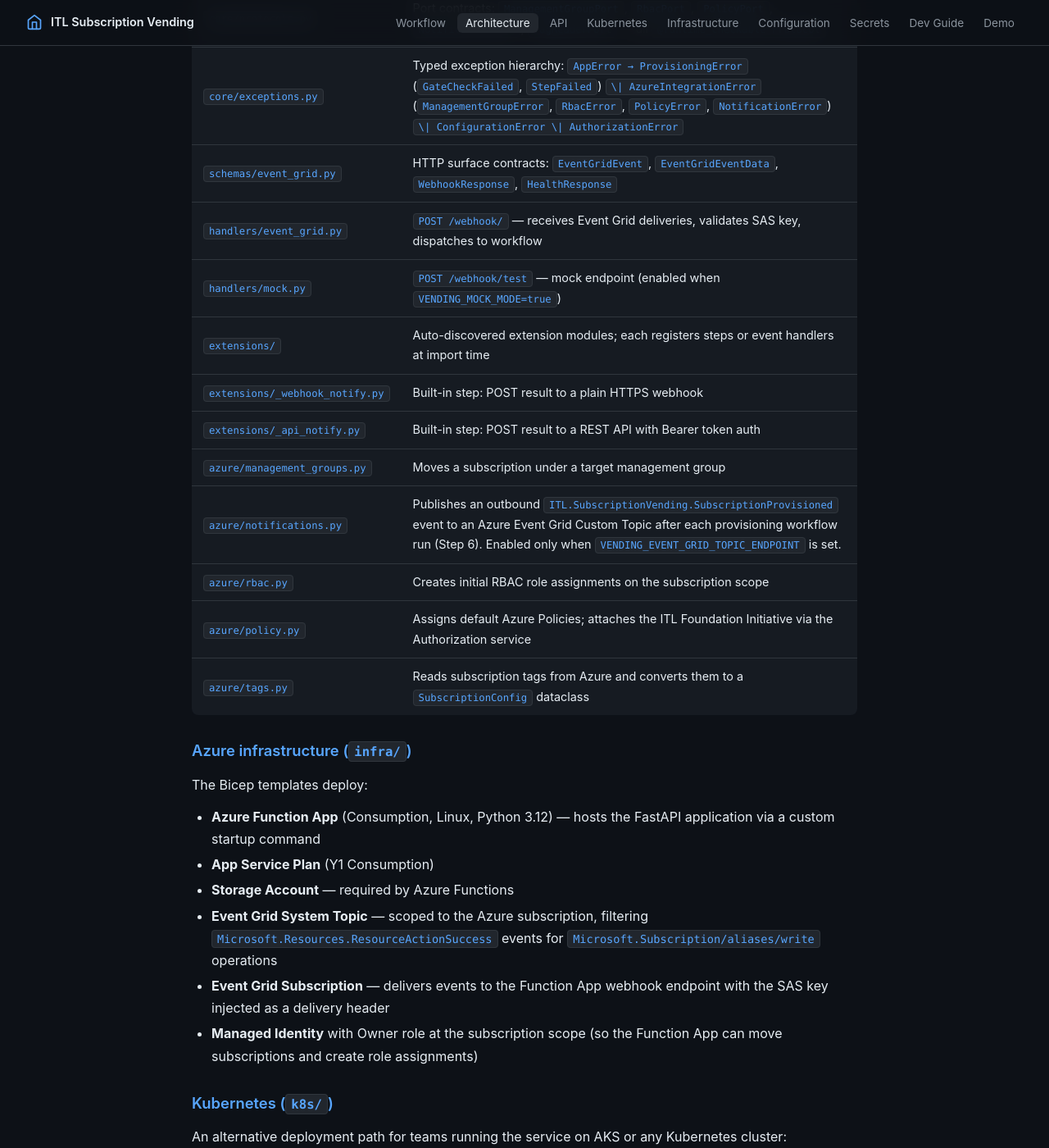
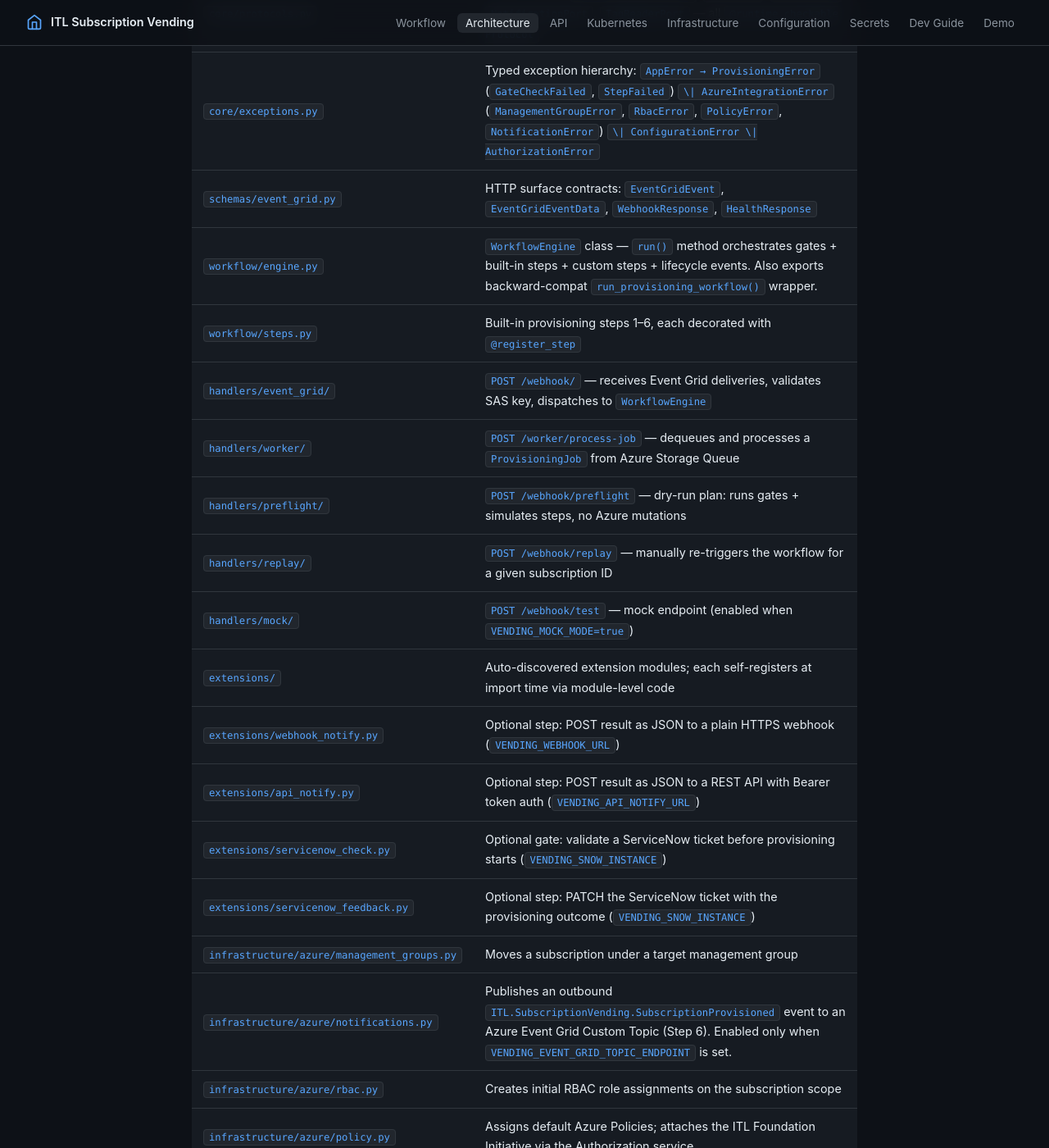
Before and after one commit to ITlusions/ITL.Platform.SubscriptionVending, a Jekyll site: the page built from docs/architecture.md, in a window 1280 px wide and 1400 px high, scrolled down 3190 px. Shown: the whole window at 82% size. Built offline with Jekyll 4.4.1, drawn with Linux system fonts in a browser that asks for light colours; some of the changed text lies outside the part shown.

Commit message:
refactor: update documentation for module paths and clarify extension behavior
Co-authored-by: Copilot <copilot@github.com>

````diff
--- a/docs/architecture.md
+++ b/docs/architecture.md
@@ -44,38 +44,37 @@ ITL Subscription Vending  (POST /webhook/)
 The service is designed as a **Microkernel / Plugin pipeline engine**. The core framework is fixed; all provisioning logic is pluggable.
 
 ```
-handlers/          driving adapters (FastAPI routers)
+handlers/                  driving adapters (FastAPI routers)
      │
-retry/dispatcher   strategy: none / queue / dead_letter
+infrastructure/queue/      retry strategy: none / queue / dead_letter
      │
-workflow.py        orchestrator — built-in steps 1–6 + toposort
+workflow/engine.py         WorkflowEngine — built-in steps 1–6 + toposort
      │
-core/registry.py   step + gate registries
+core/registry.py           step + gate registries
      │
-core/base.py       BaseStep ABC — plugin contract
+core/base.py               BaseStep ABC — plugin contract
      │
-domain/            pure domain objects (StepContext, ProvisioningResult)
+core/context.py            StepContext, ProvisioningResult — pure dataclasses
      │
-azure/             Azure SDK adapters
+infrastructure/azure/      Azure SDK adapters
      │
-core/events.py     lifecycle bus: STARTED / COMPLETED / SUCCEEDED / FAILED
+core/events.py             lifecycle bus: STARTED / COMPLETED / SUCCEEDED / FAILED
      │
-extensions/        auto-discovered plugins
+extensions/                auto-discovered plugins
 ```
 
 ### Layer responsibilities
 
 | Layer / folder | Responsibility |
 |---|---|
-| `domain/` | Pure domain objects. No I/O, no framework imports. |
-| `core/` | Framework skeleton: `BaseStep` ABC, step registry, lifecycle event bus, port contracts (`protocols.py`), exception hierarchy (`exceptions.py`). No business logic. |
+| `core/` | Pure domain + framework skeleton: `BaseStep` ABC, `StepContext`, `ProvisioningResult`, `Settings`, step registry, lifecycle event bus, port contracts (`protocols.py`), exception hierarchy (`exceptions.py`). No business logic, no I/O. |
 | `schemas/` | Pydantic HTTP surface contracts. Only imported by `handlers/`. |
-| `azure/` | All Azure SDK calls. No workflow orchestration. |
-| `extensions/` | Auto-discovered plugins. Each module self-registers at import. |
-| `handlers/` | FastAPI routers (webhook, worker, preflight, replay, mock). |
-| `retry/` | Retry strategy: inline (`none`), Azure Storage Queue (`queue`), dead-letter (`dead_letter`). |
-| `config.py` | All settings via `Pydantic BaseSettings`. Use `get_settings()` — never instantiate `Settings()` directly. |
-| `workflow.py` | Orchestrator for built-in steps 1–6. Re-exports `StepContext`, `register_step`, `register_gate` for backward compatibility. |
+| `infrastructure/azure/` | All Azure SDK calls. No workflow orchestration. |
+| `infrastructure/queue/` | Retry strategy dispatcher and Azure Storage Queue client. |
+| `extensions/` | Auto-discovered plugins. Each module self-registers at import. Only modules starting with `__` are excluded from discovery. |
+| `handlers/` | FastAPI routers, each as a sub-package (`event_grid/`, `worker/`, `preflight/`, `replay/`, `mock/`). |
+| `core/config.py` | All settings via `Pydantic BaseSettings`. Use `get_settings()` — never instantiate `Settings()` directly. |
+| `workflow/` | Package: `engine.py` hosts `WorkflowEngine` and the backward-compat `run_provisioning_workflow` wrapper; `steps.py` defines built-in steps 1–6. |
 
 ---
 
@@ -85,27 +84,37 @@ extensions/        auto-discovered plugins
 
 | Module | Responsibility |
 |--------|---------------|
-| `main.py` | Application factory; mounts routers; exposes `/health`; calls `autodiscover()` |
-| `config.py` | Pydantic-settings `Settings` class; `get_settings()` singleton (`@lru_cache`); loads `VENDING_*` env vars |
-| `models.py` | Backward-compatible re-export shim — delegates to `schemas/event_grid.py`; deprecated for new code |
-| `workflow.py` | Orchestrates the provisioning workflow (built-in steps 1–6 + custom steps + lifecycle events); re-exports domain and registry symbols |
-| `domain/context.py` | `StepContext` and `ProvisioningResult` — pure domain dataclasses with no I/O or framework dependencies |
+| `main.py` | Application factory; mounts routers; exposes `/health`; calls `autodiscover()` inside `lifespan` |
+| `core/config.py` | Pydantic-settings `Settings` class; `get_settings()` singleton (`@lru_cache`); loads `VENDING_*` env vars |
+| `core/context.py` | `StepContext` and `ProvisioningResult` — pure domain dataclasses with no I/O or framework dependencies |
+| `core/job.py` | `ProvisioningJob` dataclass — payload written to / read from the retry queue |
+| `core/enums.py` | `RetryStrategy` enum (`none`, `queue`, `dead_letter`) |
 | `core/base.py` | `BaseStep` ABC — base class for all custom provisioning steps |
 | `core/events.py` | Lifecycle event bus — `LifecycleEvent`, `on()`, `emit()` |
-| `core/registry.py` | Step and gate registries (`_EXTRA_STEPS`, `_GATE_STEPS`), `register_step()`, `register_gate()`, `toposort()` |
+| `core/registry.py` | Step and gate registries (`_EXTRA_STEPS`, `_GATE_STEPS`), `register_step()`, `register_gate()`, `_toposort()` |
 | `core/protocols.py` | Port contracts: `ManagementGroupPort`, `RbacPort`, `PolicyPort`, `NotificationPort`, `TagReaderPort` — all `@runtime_checkable Protocol` |
 | `core/exceptions.py` | Typed exception hierarchy: `AppError → ProvisioningError` (`GateCheckFailed`, `StepFailed`) `\| AzureIntegrationError` (`ManagementGroupError`, `RbacError`, `PolicyError`, `NotificationError`) `\| ConfigurationError \| AuthorizationError` |
 | `schemas/event_grid.py` | HTTP surface contracts: `EventGridEvent`, `EventGridEventData`, `WebhookResponse`, `HealthResponse` |
-| `handlers/event_grid.py` | `POST /webhook/` — receives Event Grid deliveries, validates SAS key, dispatches to workflow |
-| `handlers/mock.py` | `POST /webhook/test` — mock endpoint (enabled when `VENDING_MOCK_MODE=true`) |
-| `extensions/` | Auto-discovered extension modules; each registers steps or event handlers at import time |
-| `extensions/_webhook_notify.py` | Built-in step: POST result to a plain HTTPS webhook |
-| `extensions/_api_notify.py` | Built-in step: POST result to a REST API with Bearer token auth |
-| `azure/management_groups.py` | Moves a subscription under a target management group |
-| `azure/notifications.py` | Publishes an outbound `ITL.SubscriptionVending.SubscriptionProvisioned` event to an Azure Event Grid Custom Topic after each provisioning workflow run (Step 6). Enabled only when `VENDING_EVENT_GRID_TOPIC_ENDPOINT` is set. |
-| `azure/rbac.py` | Creates initial RBAC role assignments on the subscription scope |
-| `azure/policy.py` | Assigns default Azure Policies; attaches the ITL Foundation Initiative via the Authorization service |
-| `azure/tags.py` | Reads subscription tags from Azure and converts them to a `SubscriptionConfig` dataclass |
+| `workflow/engine.py` | `WorkflowEngine` class — `run()` method orchestrates gates + built-in steps + custom steps + lifecycle events. Also exports backward-compat `run_provisioning_workflow()` wrapper. |
+| `workflow/steps.py` | Built-in provisioning steps 1–6, each decorated with `@register_step` |
+| `handlers/event_grid/` | `POST /webhook/` — receives Event Grid deliveries, validates SAS key, dispatches to `WorkflowEngine` |
+| `handlers/worker/` | `POST /worker/process-job` — dequeues and processes a `ProvisioningJob` from Azure Storage Queue |
+| `handlers/preflight/` | `POST /webhook/preflight` — dry-run plan: runs gates + simulates steps, no Azure mutations |
+| `handlers/replay/` | `POST /webhook/replay` — manually re-triggers the workflow for a given subscription ID |
+| `handlers/mock/` | `POST /webhook/test` — mock endpoint (enabled when `VENDING_MOCK_MODE=true`) |
+| `extensions/` | Auto-discovered extension modules; each self-registers at import time via module-level code |
+| `extensions/webhook_notify.py` | Optional step: POST result as JSON to a plain HTTPS webhook (`VENDING_WEBHOOK_URL`) |
+| `extensions/api_notify.py` | Optional step: POST result as JSON to a REST API with Bearer token auth (`VENDING_API_NOTIFY_URL`) |
+| `extensions/servicenow_check.py` | Optional gate: validate a ServiceNow ticket before provisioning starts (`VENDING_SNOW_INSTANCE`) |
+| `extensions/servicenow_feedback.py` | Optional step: PATCH the ServiceNow ticket with the provisioning outcome (`VENDING_SNOW_INSTANCE`) |
+| `infrastructure/azure/management_groups.py` | Moves a subscription under a target management group |
+| `infrastructure/azure/notifications.py` | Publishes an outbound `ITL.SubscriptionVending.SubscriptionProvisioned` event to an Azure Event Grid Custom Topic (Step 6). Enabled only when `VENDING_EVENT_GRID_TOPIC_ENDPOINT` is set. |
+| `infrastructure/azure/rbac.py` | Creates initial RBAC role assignments on the subscription scope |
+| `infrastructure/azure/policy.py` | Assigns default Azure Policies; attaches the ITL Foundation Initiative via the Authorization service |
+| `infrastructure/azure/tags.py` | Reads subscription tags from Azure and converts them to a `SubscriptionConfig` dataclass |
+| `infrastructure/azure/credential.py` | Selects `ClientSecretCredential` or `ManagedIdentityCredential` based on settings |
+| `infrastructure/queue/dispatcher.py` | Routes a completed/failed job to the configured retry strategy |
+| `infrastructure/queue/azure_queue.py` | Azure Storage Queue client — enqueue and dequeue `ProvisioningJob` messages |
 
 ### Azure infrastructure (`infra/`)
 
````
Also changed, not shown: docs/configuration.md (+6 -6 lines), docs/development.md (+32 -15 lines), docs/provisioning-workflow.md (+6 -5 lines).
